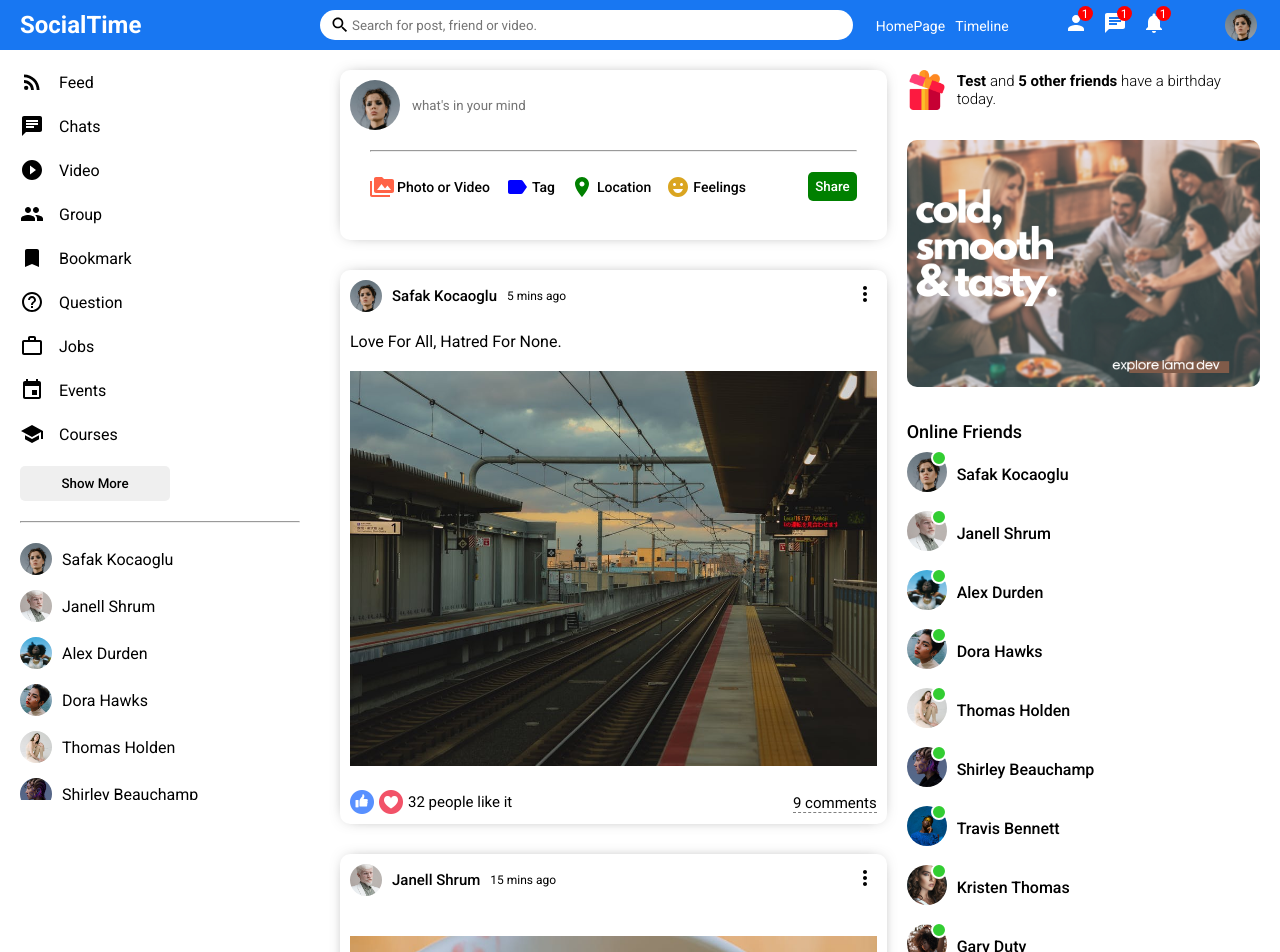
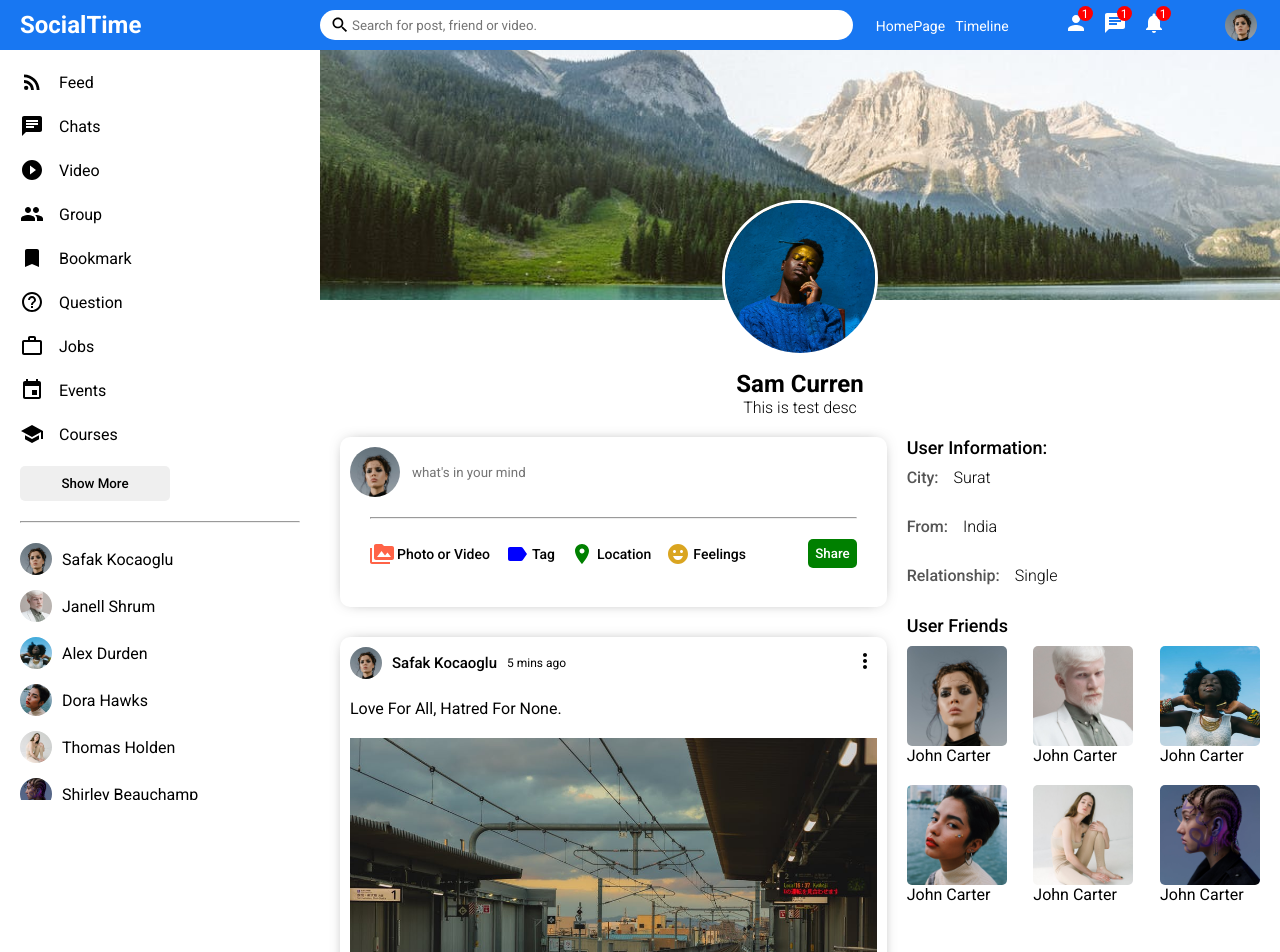
Before and after one commit to Smit90/Social-App, a React (Create React App) app in the folder client/: page / in a window 1280 px wide. Shown: the top 952 px of the page. Built offline with nearby package versions, Linux system fonts and the light colour scheme.

Commit message:
profile page

```diff
--- a/client/src/App.js
+++ b/client/src/App.js
@@ -1,8 +1,9 @@
 import Home from "./pages/home/Home";
+import Profile from "./pages/profile/Profile";
 
 function App() {
   return (
-    <Home />
+    <Profile />
   );
 }
 
--- a/client/src/components/rightbar/RightBar.jsx
+++ b/client/src/components/rightbar/RightBar.jsx
@@ -2,10 +2,11 @@
 import { Users } from '../../dummyData'
 import Online from "../online/Online"
 
-export default function RightBar() {
-    return (
-        <div className="rightbar">
-            <div className="rightbarWrapper">
+export default function RightBar({ profile }) {
+
+    const HomeRightBar = () => {
+        return (
+            <>
                 <div className="birthdayContainer">
                     <img src="/assets/gift.png" alt="" className="birthdayImg" />
                     <span className="birthdayText">
@@ -19,6 +20,61 @@
                         <Online key={u.id} user={u} />
                     ))}
                 </ul>
+            </>
+        )
+    }
+
+    const ProfileRightBar = () => {
+        return (
+            <>
+                <h4 className="rightbarTitle">User Information:</h4>
+                <div className="rightbarInfo">
+                    <span className="rightbarInfoKey">City:</span>
+                    <span className="rightbarInfoValue">Surat</span>
+                </div>
+                <div className="rightbarInfo">
+                    <span className="rightbarInfoKey">From:</span>
+                    <span className="rightbarInfoValue">India</span>
+                </div>
+                <div className="rightbarInfo">
+                    <span className="rightbarInfoKey">Relationship:</span>
+                    <span className="rightbarInfoValue">Single</span>
+                </div>
+                <h4 className="rightbarTitle">User Friends</h4>
+                <div className="rightbarFollowings">
+                    <div className="rightbarFollowing">
+                        <img src="assets/person/1.jpeg" alt="" className="rightbarFollowingImg" />
+                        <span className="rightbarFollowingName">John Carter</span>
+                    </div>
+                    <div className="rightbarFollowing">
+                        <img src="assets/person/2.jpeg" alt="" className="rightbarFollowingImg" />
+                        <span className="rightbarFollowingName">John Carter</span>
+                    </div>
+                    <div className="rightbarFollowing">
+                        <img src="assets/person/3.jpeg" alt="" className="rightbarFollowingImg" />
+                        <span className="rightbarFollowingName">John Carter</span>
+                    </div>
+                    <div className="rightbarFollowing">
+                        <img src="assets/person/4.jpeg" alt="" className="rightbarFollowingImg" />
+                        <span className="rightbarFollowingName">John Carter</span>
+                    </div>
+                    <div className="rightbarFollowing">
+                        <img src="assets/person/5.jpeg" alt="" className="rightbarFollowingImg" />
+                        <span className="rightbarFollowingName">John Carter</span>
+                    </div>
+                    <div className="rightbarFollowing">
+                        <img src="assets/person/6.jpeg" alt="" className="rightbarFollowingImg" />
+                        <span className="rightbarFollowingName">John Carter</span>
+                    </div>
+                </div>
+            </>
+        )
+    }
+
+    return (
+        <div className="rightbar">
+            <div className="rightbarWrapper">
+                <ProfileRightBar />
             </div>
         </div>
     )
--- /dev/null
+++ b/client/src/pages/profile/Profile.jsx
@@ -0,0 +1,32 @@
+import Feed from "../../components/feed/Feed"
+import RightBar from "../../components/rightbar/RightBar"
+import SideBar from "../../components/sidebar/SideBar"
+import TopBar from "../../components/topBar/TopBar"
+import "./profile.css"
+
+export default function Profile() {
+    return (
+        <>
+            <TopBar />
+            <div className="profile">
+                <SideBar />
+                <div className="profileRight">
+                    <div className="profileRightTop">
+                        <div className="profileCover">
+                        <img className="profileCoverImg" src="assets/post/3.jpeg" />
+                        <img className="profileUserImg" src="assets/person/7.jpeg" />
+                        </div>
+                        <div className="profileInfo">
+                            <h4 className="profileInfoName">Sam Curren</h4>
+                            <span className="profileInfoDesc">This is test desc</span>
+                        </div>
+                    </div>
+                    <div className="profileRightBottom">
+                        <Feed />
+                        <RightBar profile />
+                    </div>
+                </div>
+            </div>
+        </>
+    )
+}
--- /dev/null
+++ b/client/src/pages/profile/profile.css
@@ -0,0 +1,50 @@
+.profile{
+    display: flex;
+}
+
+.profileRight{
+    flex: 9;
+}
+
+.profileCover{
+    height: 320px;
+    position: relative;
+}
+
+.profileCoverImg{
+    width: 100%;
+    height: 250px;
+    object-fit: cover;
+}
+
+.profileUserImg{
+    width: 150px;
+    height: 150px;
+    border-radius: 50%;
+    object-fit: cover;
+    position: absolute;
+    left: 0;
+    right: 0;
+    margin: auto;
+    top: 150px;
+    border: 3px solid white;
+}
+
+.profileInfo{
+    display: flex;
+    flex-direction: column;
+    align-items: center;
+    justify-content: center;
+}
+
+.profileInfoName{
+    font-size: 24px;
+}
+
+.profileInfoDesc{
+    font-weight: 300;
+}
+
+.profileRightBottom{
+    display: flex;
+}
```
